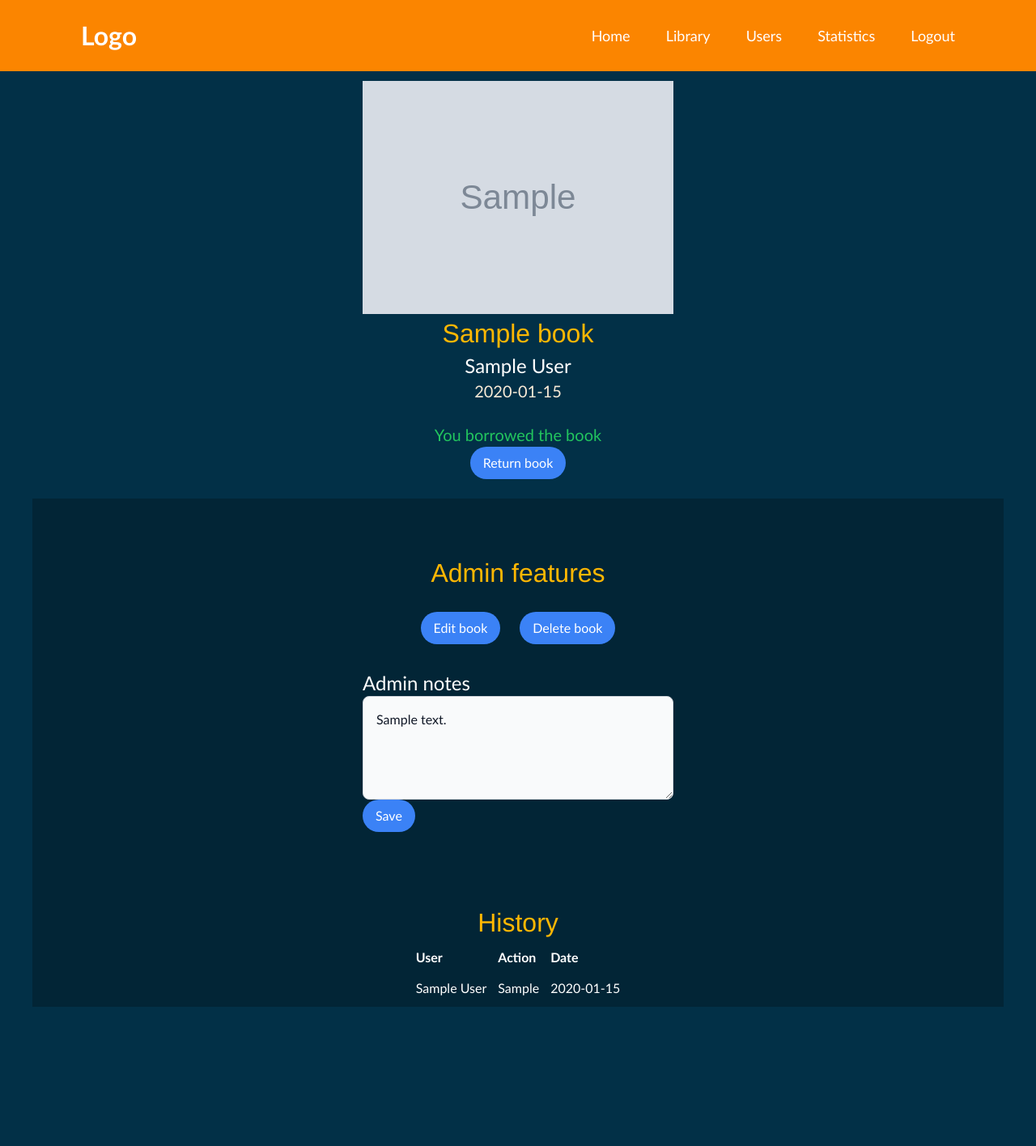
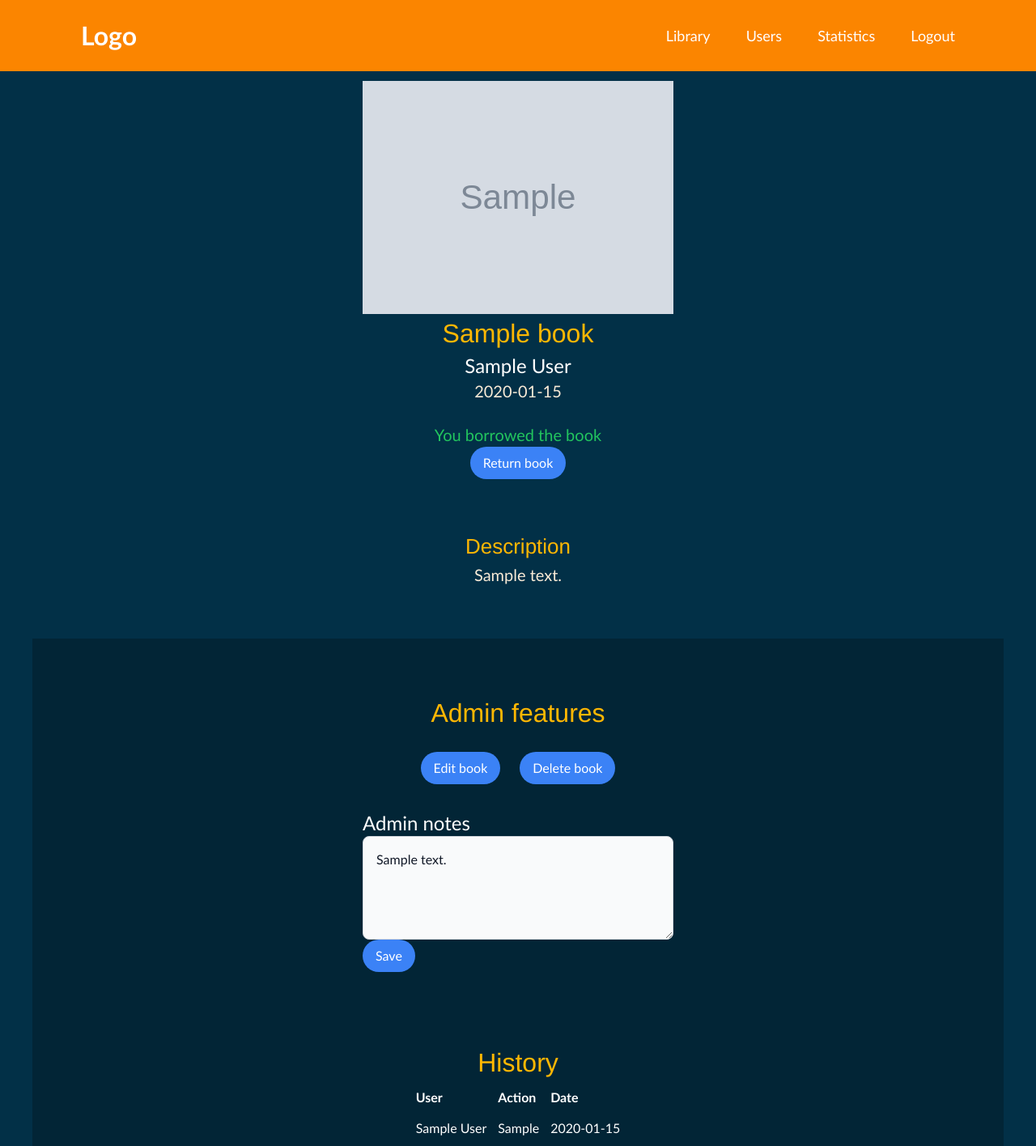
Before and after one commit to fsemke/library_website, a Flask app: page /book/1 in a window 1280 px wide. Shown: the top 1416 px of the page at 81% size. Before the commit the page ends 1244 px from the top, so only its background shows below. Run offline with Flask 3, Linux system fonts and the light colour scheme; a user stored in the database is signed in; tables that the repository leaves empty hold one stand-in row (values such as "Sample post"); grey boxes marked "Sample" are stand-in pictures; some libraries are stand-ins or nearby versions.

Commit message:
added book description

```diff
--- a/src/app.py
+++ b/src/app.py
@@ -58,6 +58,7 @@ class Book(db.Model):
     author = db.Column(db.String(128), nullable=False)
     published_date = db.Column(db.Date, nullable=False)
     img_url = db.Column(db.String(128), nullable=True)
+    description = db.Column(db.Text, nullable=True)
     admin_notes = db.Column(db.String(128), nullable=True)
     borrowed_from = db.Column(db.Integer, db.ForeignKey('user.id'), nullable=True)
     borrowed_date = db.Column(db.Date, nullable=True)
@@ -83,6 +84,7 @@ class History(db.Model):
 @app.route("/")
 def home():
     if current_user.is_authenticated:
+        return redirect(url_for('library'))
         return render_template('home_logged_in.html', loggedIn = True)
     else:
         return render_template('home_logged_out.html', loggedIn = False)
@@ -111,6 +113,8 @@ def addBook():
         file = request.files['image']
         title = request.form['title']
         author = request.form['author']
+        descrip = request.form['description']
+        print(f"Description: {descrip}")
 
 
         publishedDate = request.form['published_date']
@@ -121,6 +125,7 @@ def addBook():
                 title=title,
                 author=author,
                 published_date=publishedDate,
+                description=descrip,
                 img_url="",
                 admin_notes="")
             db.session.add(new_book)
@@ -165,6 +170,7 @@ def editBook(book_id):
             print(f"Can't rename the file: {e}")
         book.title = request.form['title']
         book.author = request.form['author']
+        book.description = request.form['description']
         publishedDate = request.form['published_date']
         book.published_date = datetime.strptime(publishedDate, '%Y-%m-%d')
         file = request.files['image']
@@ -276,7 +282,7 @@ def statistic():
             book.borrowed_days = (datetime.now().date() - book.borrowed_date).days
 
         return render_template('statistics.html', books=books, loggedIn=True)
-    return redirect(url_for('home'))
+    return redirect(url_for('library'))
 
 @app.route('/login', methods=['GET', 'POST'])
 def login():
@@ -404,5 +410,5 @@ if __name__ == "__main__":
         db.create_all()
     os.makedirs(os.path.dirname(UPLOAD_FOLDER), exist_ok=True)
     os.makedirs(os.path.dirname(DB_FOLDER), exist_ok=True)
-    # app.run(debug=True)
-    app.run(host='0.0.0.0', port=5000)
+    app.run(debug=True)
+    # app.run(host='0.0.0.0', port=5000)
--- a/src/static/style.css
+++ b/src/static/style.css
@@ -70,10 +70,21 @@ h1 {
 	color: #ffb703;
 }
 
+h2 {
+	font-family: 'Franklin Gothic Medium', 'Arial Narrow', Arial, sans-serif;
+	font-size: 26px !important;
+	text-align: center;
+	color: #ffb703;
+}
+
 p {
 	text-align: center;
 	font-size: 20px;
 	color: antiquewhite;
+}
+
+.description {
+	white-space: pre-wrap;
 }
 
 .bg-admin {
--- a/src/templates/add_book.html
+++ b/src/templates/add_book.html
@@ -41,6 +41,12 @@ Welcome
             <input type="date" required name="published_date" id="published_date" class="bg-gray-50 border border-gray-300 text-gray-900 rounded-lg focus:ring-blue-500 focus:border-blue-500 block w-full p-2.5 dark:bg-gray-700 dark:border-gray-600 dark:placeholder-gray-400 dark:text-white dark:focus:ring-blue-500 dark:focus:border-blue-500">
           </div>
 
+          <div class="mb-6 mt-8">
+            <label for="description" class="block text-white text-2xl">Description</label>
+            <textarea id="description" name="description" rows="4" cols="50" type="text" class="block w-96 h-32 p-4 text-gray-900 border border-gray-300 rounded-lg bg-gray-50 text-base focus:ring-blue-500 focus:border-blue-500 dark:bg-gray-700 dark:border-gray-600 dark:placeholder-gray-400 dark:text-white dark:focus:ring-blue-500 dark:focus:border-blue-500"
+            ></textarea>
+          </div>
+
           <button type="submit" value="Uploade"
           class="text-white bg-indigo-500 border-0 py-2 px-6 focus:outline-none hover:bg-indigo-600 rounded text-lg mt-2"
           [disabled]="!userForm.form.valid">
--- a/src/templates/book_detail.html
+++ b/src/templates/book_detail.html
@@ -34,12 +34,14 @@
     <p>{{ book.published_date }}</p>
   </div>
 
+
+
   {% if book.borrowed_from == None %}
   <div class="m-6">
     <p class="text-green-500">Book is available</p>
     <form action="{{ url_for('book_detail', book_id=book.id) }}" method="post" class="flex justify-center">
       <button type="submit" class="px-4 py-2 bg-blue-500 text-white rounded-full"
-        >Borrow this book</button
+      >Borrow this book</button
       >
     </form>
   </div>
@@ -48,13 +50,20 @@
     <p class="text-green-500">You borrowed the book</p>
     <form action="{{ url_for('return_book', book_id=book.id) }}" method="post" class="flex justify-center">
       <button type="submit" class="px-4 py-2 bg-blue-500 text-white rounded-full"
-        >Return book</button
+      >Return book</button
       >
     </form>
   </div>
   {% else %}
   <div class="m-6">
     <p class="text-red-500">book is not available</p>
+  </div>
+  {% endif %}
+
+  {% if book.description != None and book.description != "" %}
+  <div class="mt-16 mb-16">
+    <h2>Description</h2>
+    <p class="description" >{{ book.description }}</p>
   </div>
   {% endif %}
 
--- a/src/templates/edit_book.html
+++ b/src/templates/edit_book.html
@@ -36,6 +36,12 @@ Welcome
             <input type="date" required name="published_date" value="{{ book.published_date }}" id="published_date" class="bg-gray-50 border border-gray-300 text-gray-900 rounded-lg focus:ring-blue-500 focus:border-blue-500 block w-full p-2.5 dark:bg-gray-700 dark:border-gray-600 dark:placeholder-gray-400 dark:text-white dark:focus:ring-blue-500 dark:focus:border-blue-500">
           </div>
 
+          <div class="mb-6 mt-8">
+            <label for="description" class="block text-white text-2xl">Description</label>
+            <textarea id="description" name="description" rows="4" cols="50" type="text" class="block w-96 h-32 p-4 text-gray-900 border border-gray-300 rounded-lg bg-gray-50 text-base focus:ring-blue-500 focus:border-blue-500 dark:bg-gray-700 dark:border-gray-600 dark:placeholder-gray-400 dark:text-white dark:focus:ring-blue-500 dark:focus:border-blue-500"
+            >{{ book.description }}</textarea>
+          </div>
+
           <button type="submit" value="Uploade"
           class="text-white bg-indigo-500 border-0 py-2 px-6 focus:outline-none hover:bg-indigo-600 rounded text-lg mt-2"
           [disabled]="!userForm.form.valid">
--- a/src/templates/layout.html
+++ b/src/templates/layout.html
@@ -9,9 +9,8 @@
     {% block additionalHead %}{% endblock %}
   </head>
   <header class="header">
-    <a href="/" class="logo">Logo</a>
+    <a href="/library" class="logo">Logo</a>
     <nav class="navbar">
-      <a href="/">Home</a>
       {% if loggedIn == True %}
       <a href="/library">Library</a>
       <a href="/users">Users</a>
```
